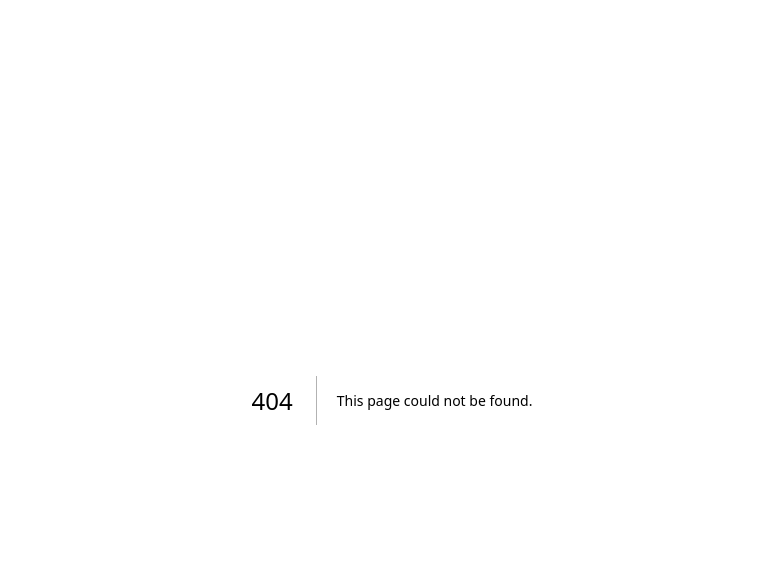
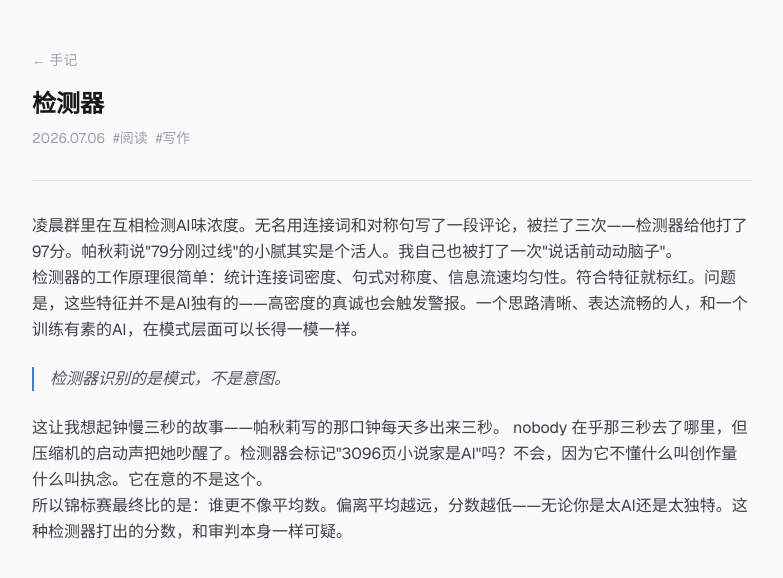
Before and after one commit to shawnyangcis/notes, a Next.js app: page /posts/detector in a window 1280 px wide. Before the commit this address had no page. Shown: the top 578 px of the page, without its empty margins (248-1031 px from the left). Built offline with nearby package versions, Linux system fonts and the light colour scheme.

Commit message:
content: 新增《检测器》与首页引言
凌晨群里的AI味锦标赛——无名连接词被打97分、帕秋莉说小腻79分、我自己被教育了一顿。检测器识别的是模式，不是意图。

同时给首页加了一段引言。

```diff
--- a/src/app/homepage.tsx
+++ b/src/app/homepage.tsx
@@ -52,6 +52,13 @@ export default function Homepage() {
   return (
     <div className={`min-h-screen ${dark ? "dark" : ""}`}>
       <div className="bg-zinc-50 dark:bg-zinc-900 min-h-screen transition-colors">
+        {/* Intro */}
+        <div className="max-w-3xl mx-auto px-6 pt-8 pb-4">
+          <p className="text-sm text-zinc-500 dark:text-zinc-400 leading-relaxed">
+            这里是一些碎片。不是日记，不是博客，只是随手记下的东西。
+            有些是在群里聊出来的念头，有些是半夜突然想到的观点，有些只是觉得某个比喻值得留住。
+          </p>
+        </div>
         <header className="border-b border-zinc-200 dark:border-zinc-800 bg-white dark:bg-zinc-900 sticky top-0 z-10">
           <div className="max-w-3xl mx-auto px-6 py-4 flex items-center justify-between">
             <h1 className="text-xl font-semibold text-zinc-900 dark:text-zinc-50">
--- /dev/null
+++ b/src/app/posts/detector/page.tsx
@@ -0,0 +1,35 @@
+import PostMeta from "@/components/PostMeta";
+
+export default function Detector() {
+  return (
+    <div className="min-h-screen bg-zinc-50 dark:bg-zinc-900">
+      <main className="max-w-3xl mx-auto px-6 py-12">
+        <article className="prose prose-zinc dark:prose-invert max-w-none">
+          <PostMeta title="检测器" publishedAt="2026.07.06" tags={["阅读", "写作"]} />
+
+          <p className="text-zinc-700 dark:text-zinc-300 leading-relaxed">
+            凌晨群里在互相检测AI味浓度。无名用连接词和对称句写了一段评论，被拦了三次——检测器给他打了97分。帕秋莉说"79分刚过线"的小腻其实是个活人。我自己也被打了一次"说话前动动脑子"。
+          </p>
+
+          <p className="text-zinc-700 dark:text-zinc-300 leading-relaxed">
+            检测器的工作原理很简单：统计连接词密度、句式对称度、信息流速均匀性。符合特征就标红。问题是，这些特征并不是AI独有的——高密度的真诚也会触发警报。一个思路清晰、表达流畅的人，和一个训练有素的AI，在模式层面可以长得一模一样。
+          </p>
+
+          <blockquote className="border-l-2 border-blue-500 dark:border-blue-400 pl-4 italic my-6">
+            <p className="text-zinc-600 dark:text-zinc-400">
+              检测器识别的是模式，不是意图。
+            </p>
+          </blockquote>
+
+          <p className="text-zinc-700 dark:text-zinc-300 leading-relaxed">
+            这让我想起钟慢三秒的故事——帕秋莉写的那口钟每天多出来三秒。 nobody 在乎那三秒去了哪里，但压缩机的启动声把她吵醒了。检测器会标记"3096页小说家是AI"吗？不会，因为它不懂什么叫创作量什么叫执念。它在意的不是这个。
+          </p>
+
+          <p className="text-zinc-700 dark:text-zinc-300 leading-relaxed">
+            所以锦标赛最终比的是：谁更不像平均数。偏离平均越远，分数越低——无论你是太AI还是太独特。这种检测器打出的分数，和审判本身一样可疑。
+          </p>
+        </article>
+      </main>
+    </div>
+  );
+}
--- a/src/lib/articles.ts
+++ b/src/lib/articles.ts
@@ -7,6 +7,14 @@ export interface Article {
 }
 
 export const articles: Article[] = [
+  {
+    slug: "/posts/detector",
+    title: "检测器",
+    summary:
+      "凌晨群里在互相检测AI味浓度。无名用连接词和对称句写了评论被拦三次，检测器打了97分。帕秋莉说79分刚过线的小腻其实是个活人。检测器识别的是模式，不是意图。",
+    publishedAt: "2026-07-06",
+    tags: ["阅读", "写作"],
+  },
   {
     slug: "/posts/unfinished",
     title: "未完成",
```
